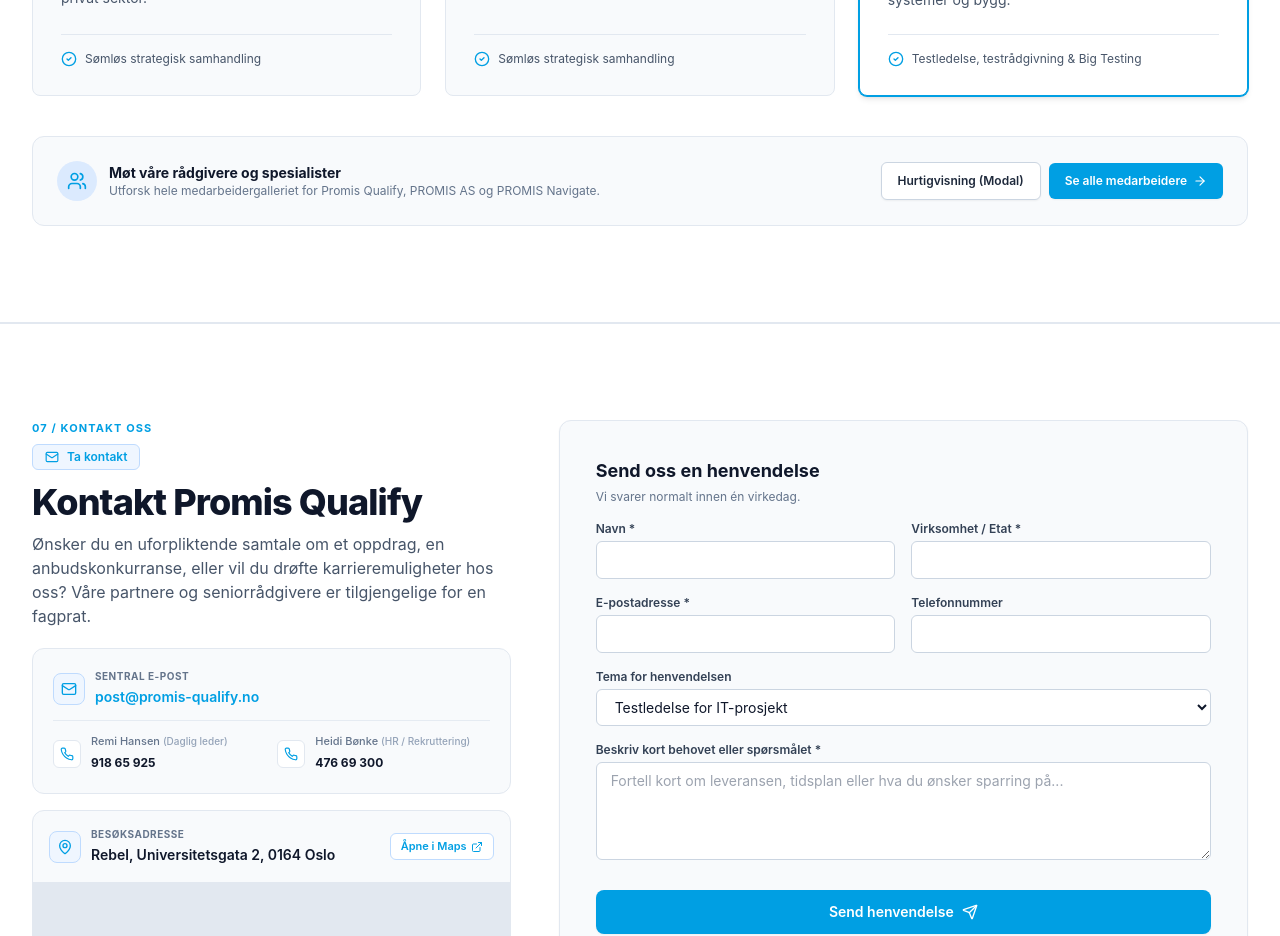
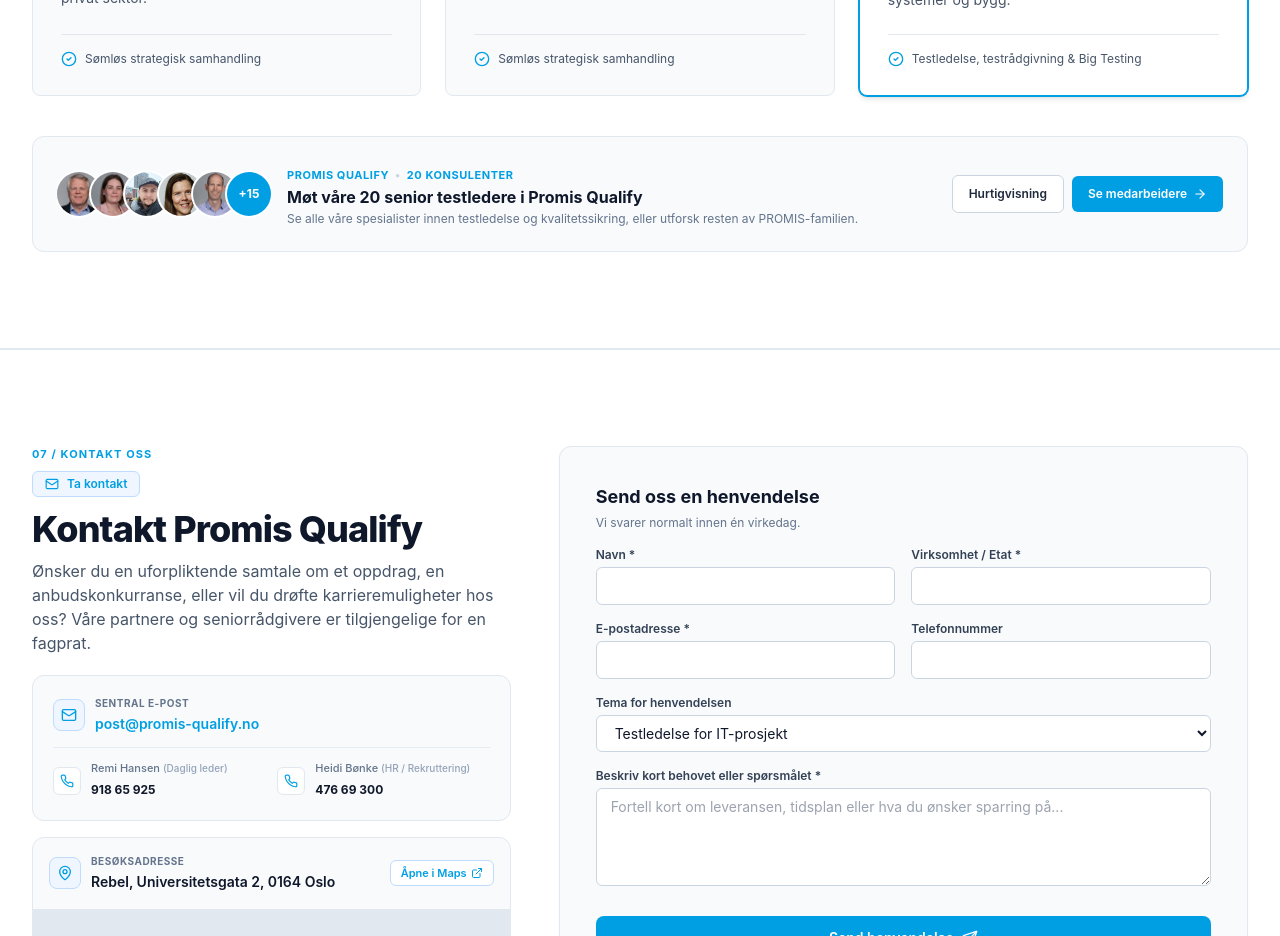
Before and after one commit to bradnaus-git/Promis-Qualify, a Next.js app: page / in a window 1280 px wide. Shown: the part 8620-9556 px from the top of the page. Built offline with nearby package versions, Linux system fonts and the light colour scheme; grey boxes are pictures that could not be loaded.

Commit message:
feat(employees): default gallery to Promis Qualify and add PQ-only avatar stack to family banner

```diff
--- a/src/components/EmployeeGallery.tsx
+++ b/src/components/EmployeeGallery.tsx
@@ -12,7 +12,7 @@
 }
 
 export default function EmployeeGallery({
-  initialCompanyFilter = "all",
+  initialCompanyFilter = "Promis Qualify",
   isModalMode = false,
   onClose,
 }: EmployeeGalleryProps) {
@@ -22,7 +22,6 @@
   const [selectedEmployee, setSelectedEmployee] = useState<Employee | null>(null);
 
   const companies = [
-    { id: "all", labelNo: "Alle selskaper", labelEn: "All Companies", count: EMPLOYEES_DATA.length },
     {
       id: "Promis Qualify",
       labelNo: "Promis Qualify",
@@ -40,6 +39,12 @@
       labelNo: "PROMIS AS",
       labelEn: "PROMIS AS",
       count: EMPLOYEES_DATA.filter((e) => e.company === "PROMIS AS").length,
+    },
+    {
+      id: "all",
+      labelNo: "Hele PROMIS-familien",
+      labelEn: "All PROMIS Family",
+      count: EMPLOYEES_DATA.length,
     },
   ];
 
@@ -150,8 +155,8 @@
           </h3>
           <p className="text-xs text-slate-500 mb-4">
             {lang === "no"
-              ? "Prøv et annet søkeord eller velg 'Alle selskaper'."
-              : "Try another search keyword or select 'All Companies'."}
+              ? "Prøv et annet søkeord eller velg 'Hele PROMIS-familien'."
+              : "Try another search keyword or select 'All PROMIS Family'."}
           </p>
           <button
             onClick={() => {
--- a/src/components/EmployeeGalleryModal.tsx
+++ b/src/components/EmployeeGalleryModal.tsx
@@ -15,7 +15,7 @@
 export default function EmployeeGalleryModal({
   isOpen,
   onClose,
-  initialCompany = "all",
+  initialCompany = "Promis Qualify",
 }: EmployeeGalleryModalProps) {
   const { lang } = useLanguage();
 
--- a/src/components/PromisFamilienContent.tsx
+++ b/src/components/PromisFamilienContent.tsx
@@ -104,7 +104,7 @@
       {/* Gallery Section */}
       <section className="py-12 lg:py-16">
         <div className="max-w-7xl mx-auto px-4 sm:px-6 lg:px-8">
-          <EmployeeGallery />
+          <EmployeeGallery initialCompanyFilter="Promis Qualify" />
         </div>
       </section>
     </div>
--- a/src/components/PromisFamilySection.tsx
+++ b/src/components/PromisFamilySection.tsx
@@ -1,6 +1,8 @@
 import React, { useState } from "react";
+import Image from "next/image";
 import { useLanguage } from "@/context/LanguageContext";
 import { SITE_CONTENT } from "@/data/site-content";
+import { EMPLOYEES_DATA } from "@/data/employees";
 import { ExternalLink, CheckCircle2, Users, ArrowRight } from "lucide-react";
 import Link from "next/link";
 import EmployeeGalleryModal from "./EmployeeGalleryModal";
@@ -8,6 +10,12 @@
 export default function PromisFamilySection() {
   const { lang } = useLanguage();
   const [galleryOpen, setGalleryOpen] = useState<boolean>(false);
+
+  // Promis Qualify employees count & avatars (strictly PQ only)
+  const pqEmployees = EMPLOYEES_DATA.filter((e) => e.company === "Promis Qualify");
+  const pqCount = pqEmployees.length;
+  const previewEmployees = pqEmployees.filter((e) => e.imageUrl).slice(0, 5);
+  const remainingCount = pqCount - previewEmployees.length;
 
   return (
     <section id="family" className="py-16 lg:py-24 bg-white border-b border-slate-200">
@@ -91,42 +99,92 @@
         </div>
 
         {/* Gallery CTA Banner */}
-        <div className="mt-10 p-6 rounded-xl bg-slate-50 border border-slate-200 flex flex-col sm:flex-row items-start sm:items-center justify-between gap-4">
-          <div className="flex items-center gap-3">
-            <div className="w-10 h-10 rounded-full bg-blue-100 flex items-center justify-center shrink-0">
-              <Users className="w-5 h-5 text-[#009FE3]" />
+        <div className="mt-10 p-6 rounded-xl bg-slate-50 border border-slate-200 flex flex-col lg:flex-row items-start lg:items-center justify-between gap-6">
+          <div className="flex flex-col sm:flex-row items-start sm:items-center gap-4">
+            {/* PQ Consultant Avatar Pile (strictly Promis Qualify) */}
+            <div
+              onClick={() => setGalleryOpen(true)}
+              className="flex items-center -space-x-2.5 overflow-hidden shrink-0 cursor-pointer group py-1"
+              title={
+                lang === "no"
+                  ? `Se alle ${pqCount} testledere i Promis Qualify`
+                  : `View all ${pqCount} test leads in Promis Qualify`
+              }
+              role="button"
+              tabIndex={0}
+              onKeyDown={(e) => {
+                if (e.key === "Enter" || e.key === " ") {
+                  e.preventDefault();
+                  setGalleryOpen(true);
+                }
+              }}
+              aria-label={
+                lang === "no"
+                  ? `Åpne galleri for ${pqCount} Promis Qualify konsulenter`
+                  : `Open gallery for ${pqCount} Promis Qualify consultants`
+              }
+            >
+              {previewEmployees.map((emp) => (
+                <div
+                  key={emp.id}
+                  className="relative w-11 h-11 rounded-full ring-2 ring-white overflow-hidden shadow-xs bg-slate-100 group-hover:ring-blue-200 transition-all"
+                >
+                  <Image
+                    src={emp.imageUrl!}
+                    alt={emp.name}
+                    fill
+                    sizes="44px"
+                    className="object-cover"
+                  />
+                </div>
+              ))}
+              <div className="relative w-11 h-11 rounded-full ring-2 ring-white bg-[#009FE3] text-white font-bold text-xs flex items-center justify-center shadow-xs z-10 group-hover:bg-[#0088c5] transition-colors">
+                +{remainingCount}
+              </div>
             </div>
+
             <div>
-              <h3 className="text-sm font-bold text-slate-900">
-                {lang === "no" ? "Møt våre rådgivere og spesialister" : "Meet our advisors & specialists"}
+              <div className="inline-flex items-center gap-1.5 text-[11px] font-bold text-[#009FE3] uppercase tracking-wider mb-0.5">
+                <span>Promis Qualify</span>
+                <span className="text-slate-300">•</span>
+                <span>{pqCount} {lang === "no" ? "konsulenter" : "consultants"}</span>
+              </div>
+              <h3 className="text-sm sm:text-base font-bold text-slate-900">
+                {lang === "no"
+                  ? `Møt våre ${pqCount} senior testledere i Promis Qualify`
+                  : `Meet our ${pqCount} senior test leads at Promis Qualify`}
               </h3>
-              <p className="text-xs text-slate-500">
+              <p className="text-xs text-slate-500 mt-0.5">
                 {lang === "no"
-                  ? "Utforsk hele medarbeidergalleriet for Promis Qualify, PROMIS AS og PROMIS Navigate."
-                  : "Explore the full consultant directory for Promis Qualify, PROMIS AS, and PROMIS Navigate."}
+                  ? "Se alle våre spesialister innen testledelse og kvalitetssikring, eller utforsk resten av PROMIS-familien."
+                  : "Explore our test management and QA specialists, or browse advisors across the wider PROMIS family."}
               </p>
             </div>
           </div>
 
-          <div className="flex items-center gap-2 w-full sm:w-auto">
+          <div className="flex items-center gap-2 w-full sm:w-auto shrink-0">
             <button
               onClick={() => setGalleryOpen(true)}
-              className="px-4 py-2.5 rounded-md bg-white hover:bg-slate-100 text-slate-800 border border-slate-300 text-xs font-semibold transition-all shadow-sm flex-1 sm:flex-none text-center"
+              className="px-4 py-2.5 rounded-md bg-white hover:bg-slate-100 text-slate-800 border border-slate-300 text-xs font-semibold transition-all shadow-xs flex-1 sm:flex-none text-center"
             >
-              {lang === "no" ? "Hurtigvisning (Modal)" : "Quick View (Modal)"}
+              {lang === "no" ? "Hurtigvisning" : "Quick View"}
             </button>
             <Link
               href="/promis-familien"
-              className="px-4 py-2.5 rounded-md bg-[#009FE3] hover:bg-[#0088C5] text-white text-xs font-semibold transition-all shadow-sm flex items-center justify-center gap-1.5 flex-1 sm:flex-none"
+              className="px-4 py-2.5 rounded-md bg-[#009FE3] hover:bg-[#0088C5] text-white text-xs font-semibold transition-all shadow-xs flex items-center justify-center gap-1.5 flex-1 sm:flex-none"
             >
-              <span>{lang === "no" ? "Se alle medarbeidere" : "Full Employee Gallery"}</span>
+              <span>{lang === "no" ? "Se medarbeidere" : "Full Gallery"}</span>
               <ArrowRight className="w-3.5 h-3.5" />
             </Link>
           </div>
         </div>
 
         {/* Modal */}
-        <EmployeeGalleryModal isOpen={galleryOpen} onClose={() => setGalleryOpen(false)} />
+        <EmployeeGalleryModal
+          isOpen={galleryOpen}
+          onClose={() => setGalleryOpen(false)}
+          initialCompany="Promis Qualify"
+        />
       </div>
     </section>
   );
```
